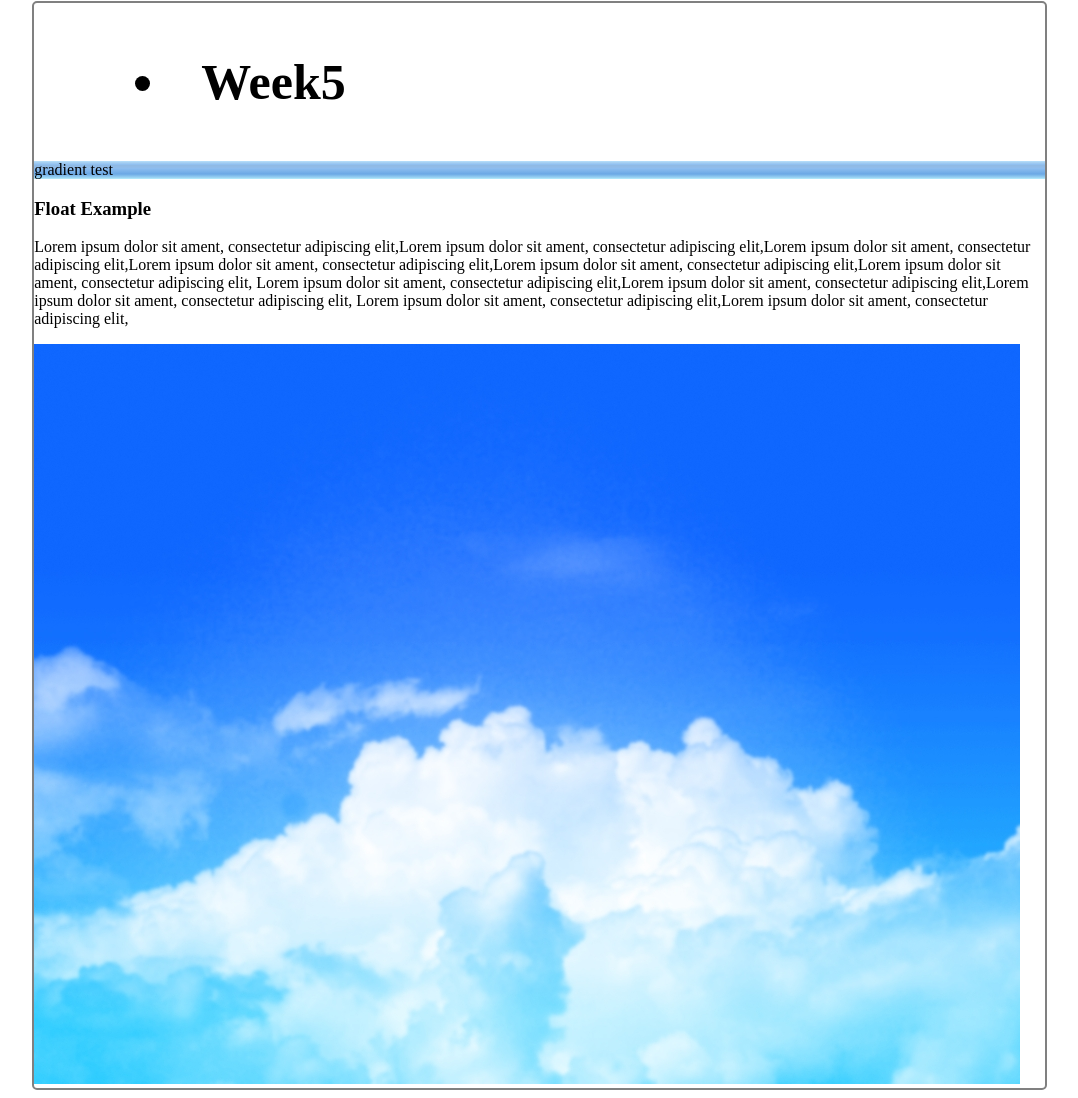
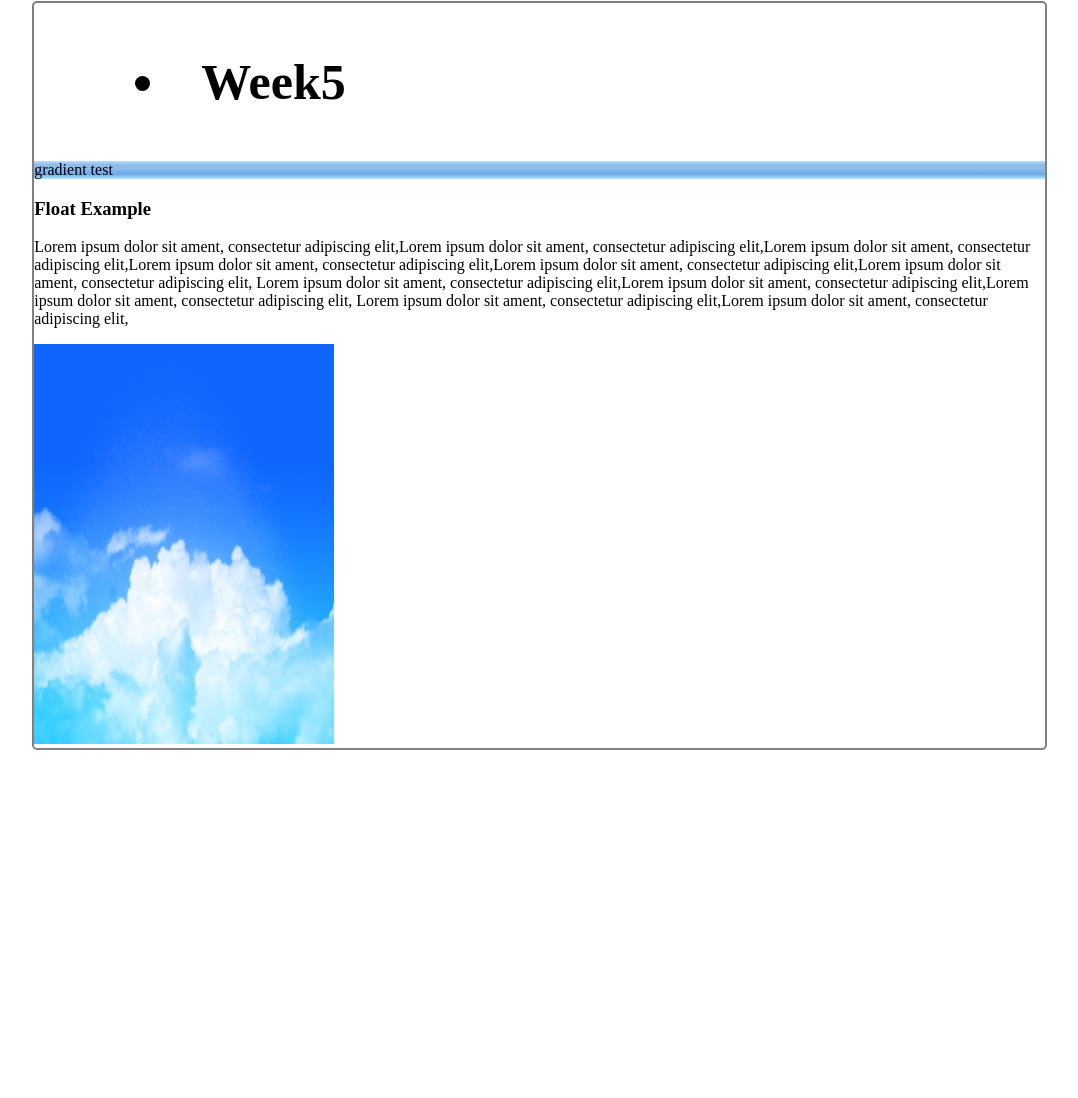
Before and after one commit to hw4n2/hw4n2.github.io, a plain HTML site: page index.html in a window 1280 px wide. Shown: the part 1301-2399 px from the top of the page, without its empty margins (39-1117 px from the left). After the commit the page ends 2059 px from the top, so only its background shows below. Drawn offline with Linux system fonts and the light colour scheme.

Commit message:
imagetst2

```diff
--- a/index.html
+++ b/index.html
@@ -137,7 +137,7 @@
                     Lorem ipsum dolor sit ament, consectetur adipiscing elit,Lorem ipsum dolor sit ament, consectetur adipiscing elit,Lorem ipsum dolor sit ament, consectetur adipiscing elit,
                     Lorem ipsum dolor sit ament, consectetur adipiscing elit,Lorem ipsum dolor sit ament, consectetur adipiscing elit,
                 </p>
-                <img src="image.jpg">
+                <img src="image.jpg" style="height: 400px; width: 300px;">
             </div>
         </article>
     </section>
```
